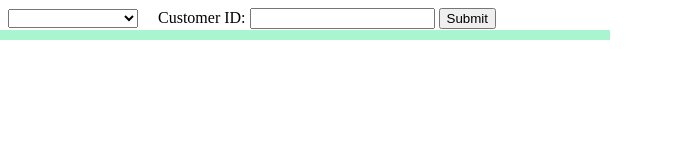
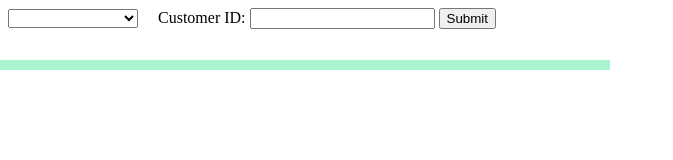
Before and after one commit to melemming/Assignment5_Apatel, a plain HTML site: page Module5/index.html in a window 1280 px wide. Shown: the whole page, without its empty margins (0-673 px from the left). Drawn offline with Linux system fonts and the light colour scheme.

Commit message:
Updated CSS
Changed top to 60px from 30.

```diff
--- a/Module5/styles/Assignment5.css
+++ b/Module5/styles/Assignment5.css
@@ -8,7 +8,7 @@ p {
     padding: 5px;
     display: inline;
     position:absolute;
-    top: 30px;
+    top: 60px;
     left: 0;
     width: 600px;
 }
@@ -17,7 +17,7 @@ p {
     padding: 5px;
     display: inline;
     position:absolute;
-    top: 30px;
+    top: 60px;
     left: 0;
     width: 600px;
 }
@@ -27,7 +27,7 @@ p {
     padding: 5px;
     display: inline;
     position:absolute;
-    top: 30px;
+    top: 60px;
     left: 0;
     width: 600px;
 }
```
